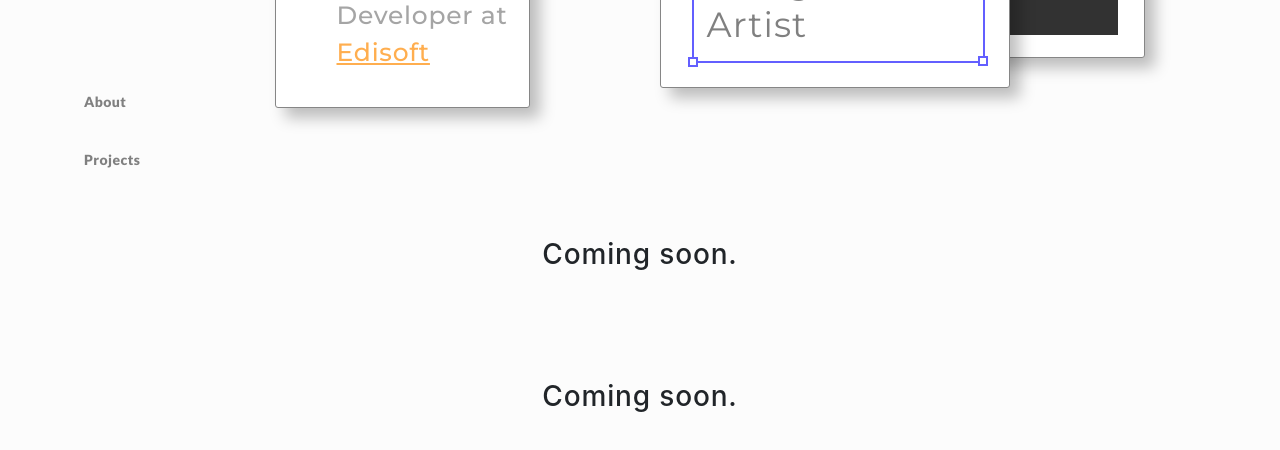
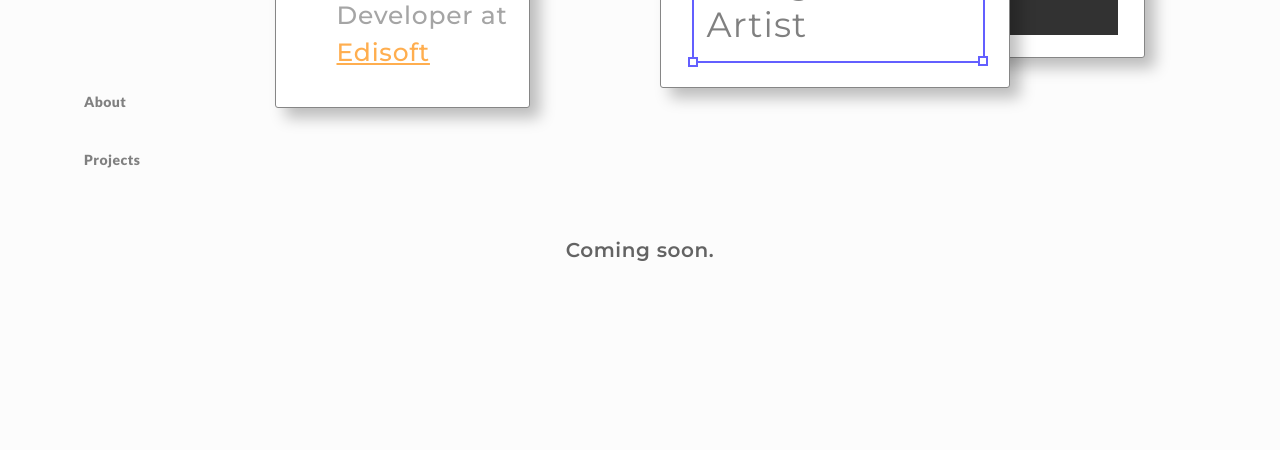
Before and after one commit to tamagoeggo/tamagoeggo.github.io, a plain HTML site: page index.html in a window 1280 px wide. Shown: the part 552-1002 px from the top of the page. After the commit the page ends 922 px from the top, so only its background shows below. Drawn offline with nearby package versions, Linux system fonts and the light colour scheme; a web font is replaced by a local one.

Commit message:
added cursors, coming soon

```diff
--- a/assets/css/main.css
+++ b/assets/css/main.css
@@ -254,6 +254,10 @@ nav{
 	height: 60px;
 }
 
+.color-block{
+	cursor: url(../../images/cursor.cur), auto;
+}
+
 .color-rows{
 	width: 100%;
 	height: 10px;
@@ -266,6 +270,7 @@ nav{
 	box-shadow: 10px 10px 15px rgba(0, 0, 0, 0.25);
 	border-radius: 3px;
 	padding-top: 0.5px;
+	cursor: move;
 }
 
 .window-top{
@@ -342,6 +347,15 @@ nav{
 	line-height: 15px;
 	color: #6B6B6B;
 	margin-top: 10px;
+}
+
+.coming-soon{
+	font-family: Montserrat;
+	font-weight: 600;
+	font-size: 20px;
+	line-height: 24px;
+	text-align: center;
+	color: #636363;
 }
 
 @media screen and (min-width: 576px) {
--- a/index.html
+++ b/index.html
@@ -22,8 +22,8 @@
 			</nav>
 			<aside class="col-2 px-0 fixed-bottom" id="left" style="margin-bottom: 5%; margin-left: 5%;">
 				<div class="list-group w-100">
-					<a href="#about" class="list-group-item" style="margin-bottom: 10px;">About</a>
-					<a href="#projects" class="list-group-item">Projects</a>
+					<a href="#coming-soon" class="list-group-item" style="margin-bottom: 10px;">About</a>
+					<a href="#coming-soon" class="list-group-item">Projects</a>
 				</div>
 			</aside>
 			<div class="container">
@@ -160,12 +160,9 @@
 			</div>
 			<div class="container" style="margin-top: 100px;">
 				<div class="d-flex justify-content-center">
-					<a name="about"><h3>Coming soon.</h3></a>
-				</div>
-			</div>
-			<div class="container" style="margin-top: 100px;">
-				<div class="d-flex justify-content-center">
-					<a name="projects"><h3>Coming soon.</h3></a>
+					<a name="coming-soon">
+						<h3 class="coming-soon">Coming soon.</h3>
+					</a>
 				</div>
 			</div>
 		</div>
```
Also changed, not shown: 1 other file.
